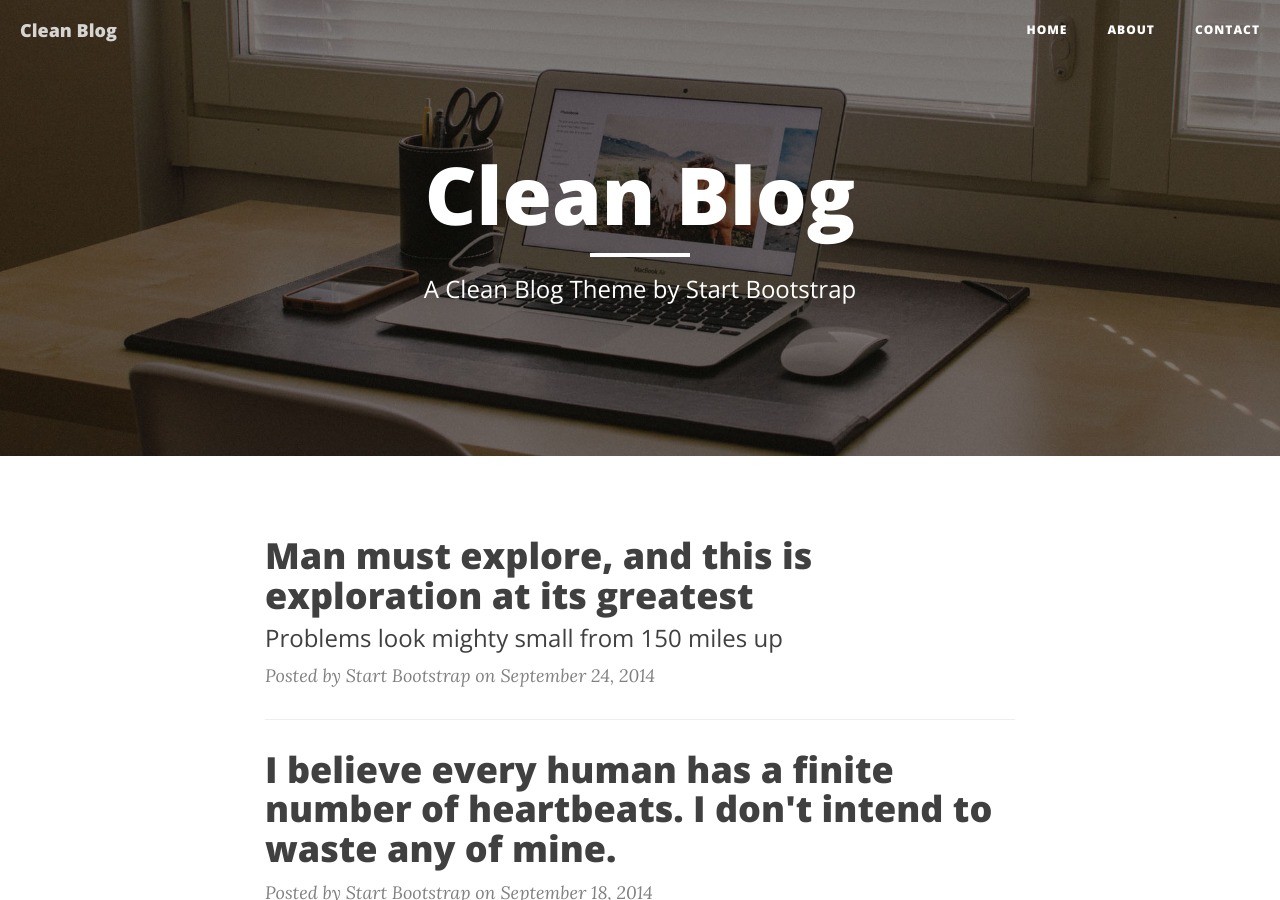
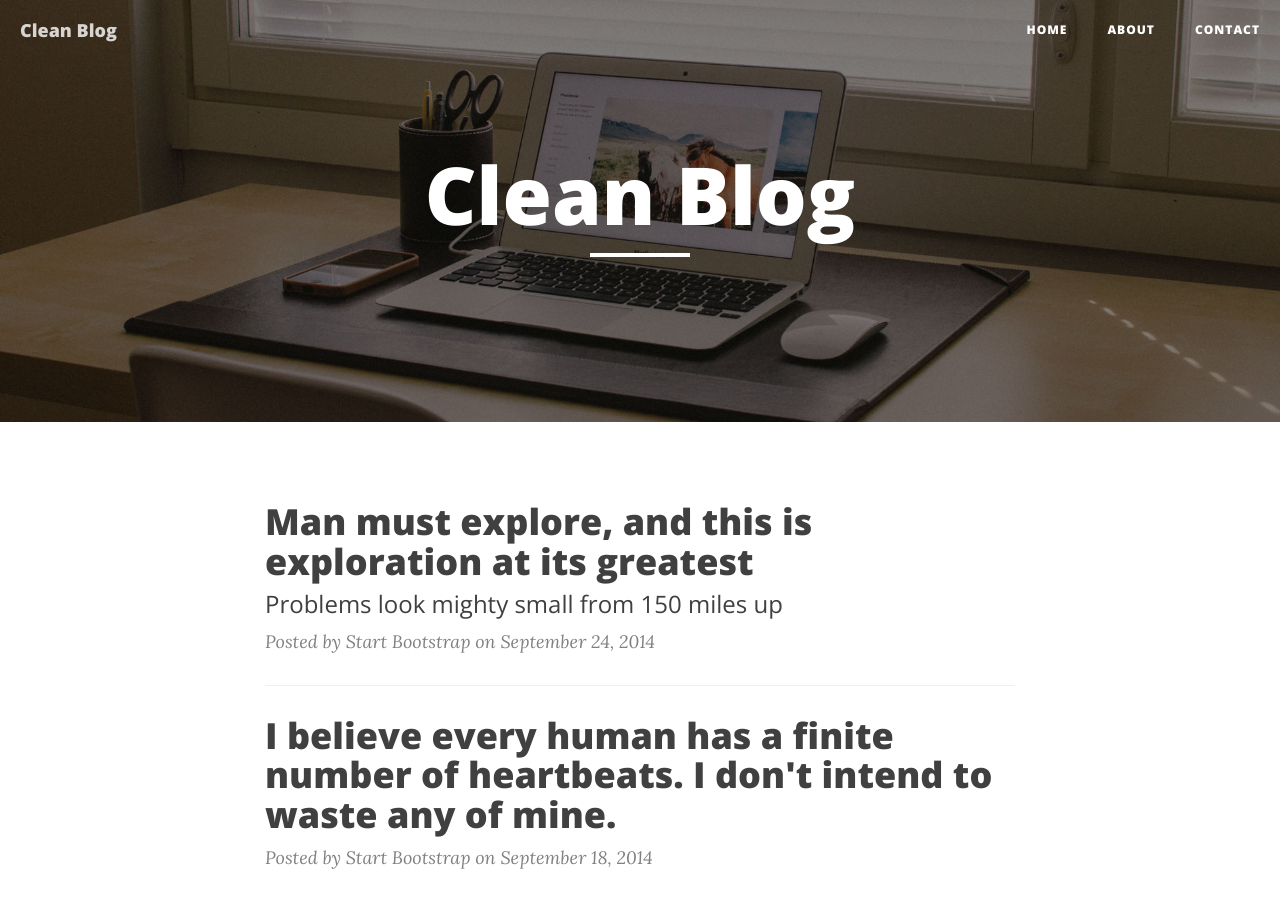
Before and after one commit to cjang5/blog, a Jekyll site: the page built from index.html, in a window 1280 px wide and 900 px high. Built offline with Jekyll 4.4.1, drawn with Linux system fonts in a browser that asks for light colours; nearby versions of some CDN libraries; the list of posts is cut into pages by our own code; part of the change alters nothing that is shown.

Commit message:
Updated description and URL

```diff
--- a/_config.yml
+++ b/_config.yml
@@ -3,10 +3,10 @@ title: Clean Blog
 email: your-email@yourdomain.com
 description: "Write your site description here. It will be used as your sites meta description as well!"
 baseurl: "/blog"
-url: "http://yourdomain.com"
-twitter_username: SBootstrap
-github_username:  davidtmiller
-facebook_username:  IronSummitMedia
+url: "http://chrisjang.com"
+twitter_username: wtfridge_
+github_username:  cjang5
+facebook_username:
 
 # Build settings
 markdown: kramdown
--- a/index.html
+++ b/index.html
@@ -1,6 +1,6 @@
 ---
 layout: page
-description: "A Clean Blog Theme by Start Bootstrap"
+description: ""
 header-img: "img/home-bg.jpg"
 ---
 
```
